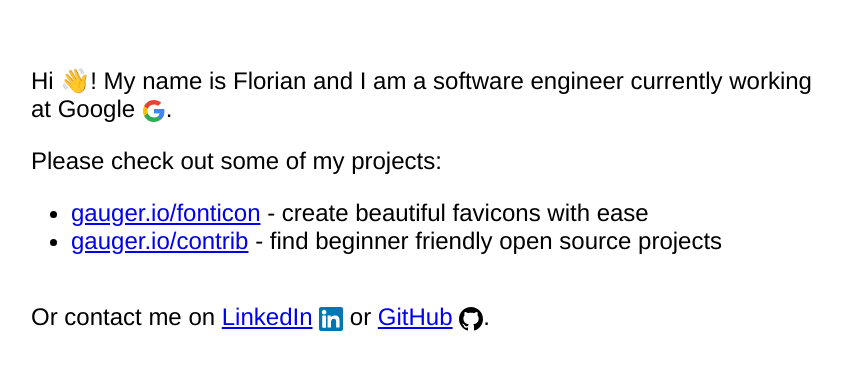
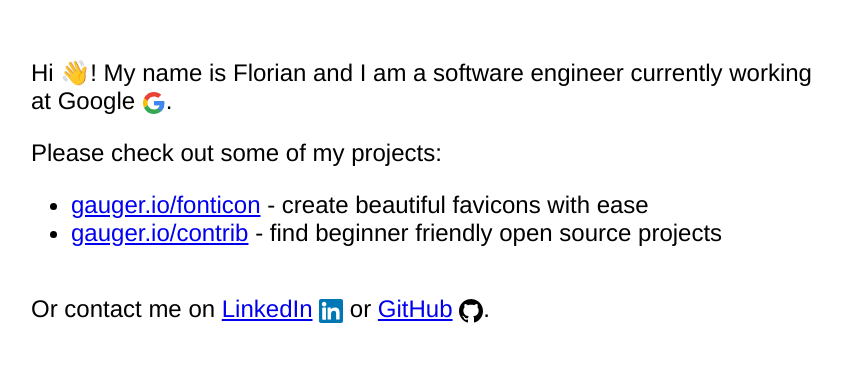
Before and after one commit to devgg/devgg.github.io, a plain HTML site: page index.html in a window 1280 px wide. Shown: the part 209-578 px from the top of the page, without its empty margins (209-1051 px from the left). Drawn offline with Linux system fonts and the light colour scheme; a web font is replaced by a local one.

Commit message:
Remove margin from body

```diff
--- a/styles.css
+++ b/styles.css
@@ -3,6 +3,7 @@
   display: flex;
   justify-content: center;
   font-size: 1.5em;
+  margin: 0;
 }
 
 .main-container {
@@ -11,6 +12,7 @@
   display: flex;
   flex-direction: column;
   justify-content: center;
+  padding: 0 30px;
 }
 
 .background {
```
